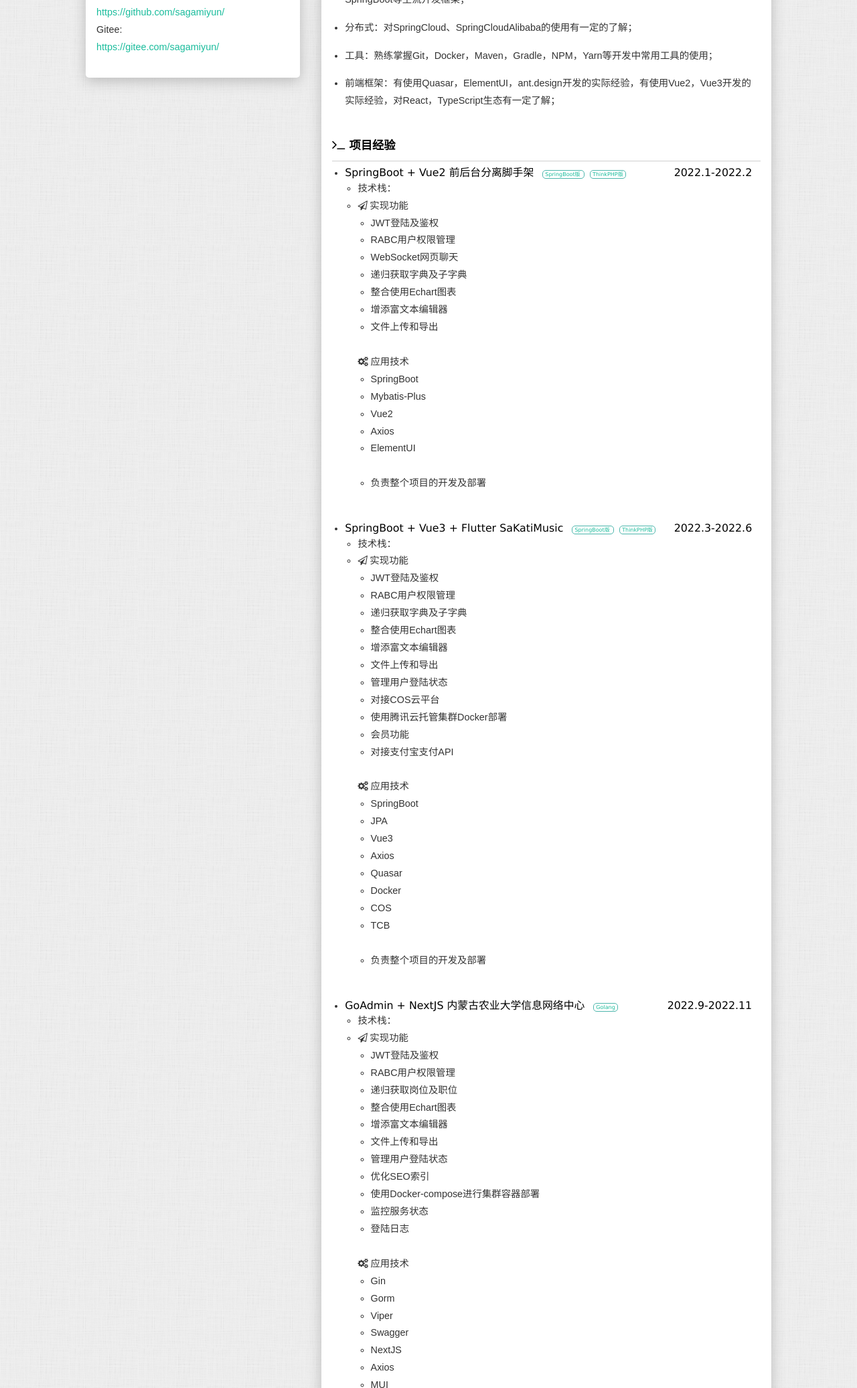
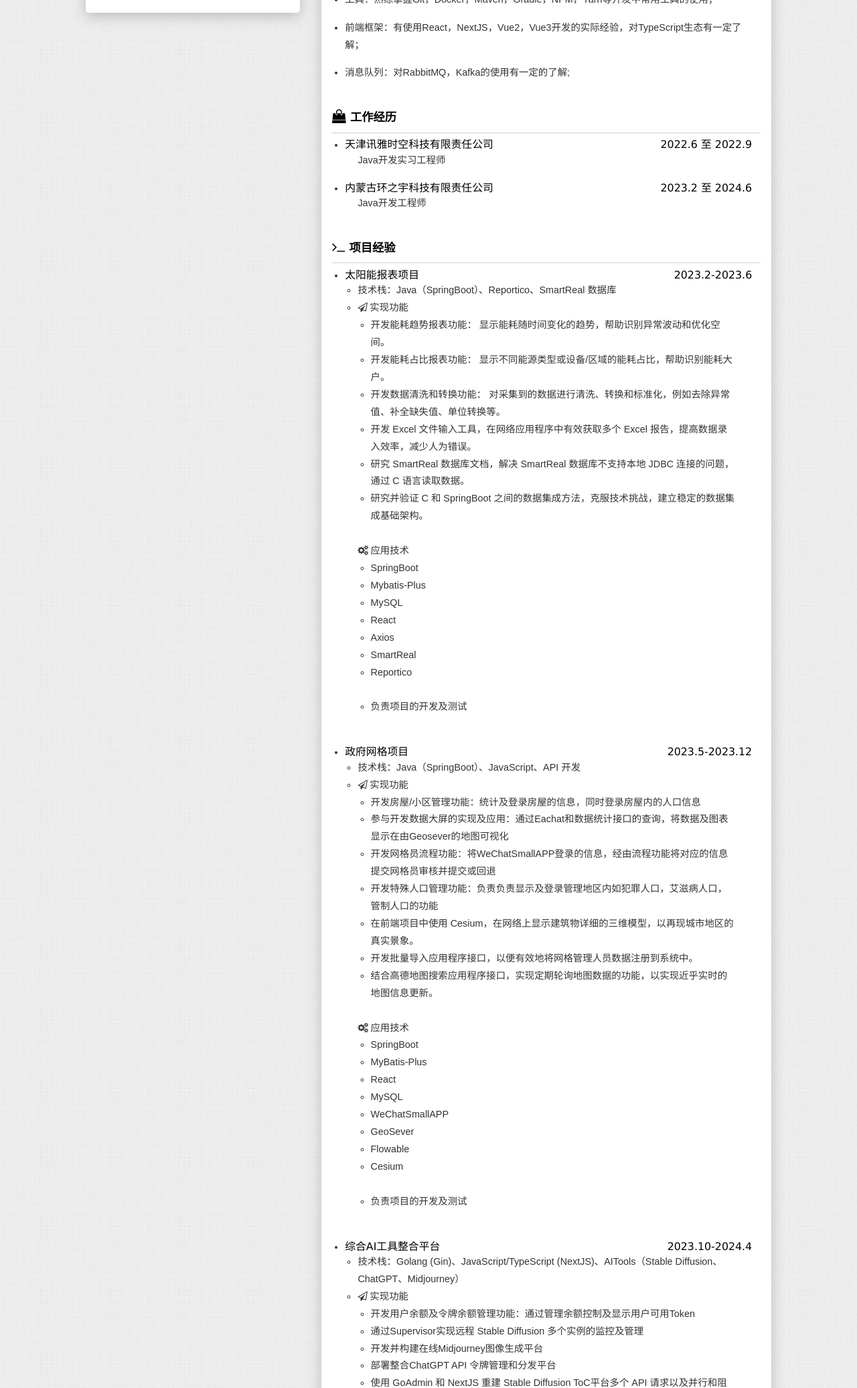
Before and after one commit to SagamiYun/jpresume, a plain HTML site: page index.html in a window 1280 px wide. Shown: the part 561-2634 px from the top of the page at 67% size. Drawn offline with Linux system fonts and the light colour scheme; a script that the page names is missing; files whose address does not match are found by name.

Commit message:
in Japan 2025 hajimete update resume -0

```diff
--- a/index.html
+++ b/index.html
@@ -160,7 +160,7 @@ var _hmt = _hmt || [];
             </section>
 
             <h1 class="name">乔磊</h1>
-            <h4 class="info-job">码农 / 呼和浩特</h4>
+            <!-- <h4 class="info-job">码农 / 呼和浩特</h4> -->
 
         </section>
 
@@ -172,12 +172,12 @@ var _hmt = _hmt || [];
             <ul>
                 <li>
                     <label>个人信息</label>
-                    <span>乔磊 / 男 / 21岁</span>
+                    <span>乔磊 / 男 / 26岁</span>
                 </li>
-                <!-- <li> -->
-                    <!-- <label>英语水平</label> -->
-                    <!-- <span>CET-0</span> -->
-                <!-- </li> -->
+                <li>
+                    <label>日语水平</label>
+                    <span>JLPT N2</span>
+                </li>
             </ul>
         </section>
 
@@ -187,26 +187,11 @@ var _hmt = _hmt || [];
                 <i class="fa fa-phone" aria-hidden="true"></i>联系方式</h2>
             <hr>
             <ul>
-                <li>
-                    <label>手机</label>
-                    <a href="tel:15548739830" target="_blank">155-4873-9830</a>
-                </li>
-                <li>
-                    <label>邮箱：</label><br>
-                    <a href="mailto:sagamiyunwork@gmail.com" target="_blank">sagamiyunwork@gmail.com</a>
-                </li>
-                <li>
-                    <label>博客：</label><br>
-                    <a href="https://sagamiyun.me/" target="_blank">https://sagamiyun.me/</a>
-                </li>
-                <li>
-                    <label>Github:</label><br>
-                    <a href="https://github.com/sagamiyun" target="_blank">https://github.com/sagamiyun/</a>
-                </li>
-                <li>
-                    <label>Gitee:</label><br>
-                    <a href="https://gitee.com/sagamiyun/" target="_blank">https://gitee.com/sagamiyun/</a>
-                </li>
+                <li><label>手机</label><a href="tel:080-5777-7962" target="_blank">080-5777-7962</a></li>
+                <li><label>邮箱：</label><br><a href="mailto:kyoraijpmasterwork@gmail.com" target="_blank">kyoraijpmasterwork@gmail.com</a></li>
+                <li><label>博客：</label><br><a href="https://sagamiyun.me/" target="_blank">sagamiyun.me</a></li>
+                <!-- <li><label>Github:</label><br><a href="https://github.com/sagamiyun" target="_blank">https://github.com/sagamiyun/</a></li> -->
+                <!-- <li><label>Gitee:</label><br><a href="https://gitee.com/sagamiyun/" target="_blank">https://gitee.com/sagamiyun/</a></li> -->
             </ul>
         </section>
 
@@ -316,26 +301,28 @@ var _hmt = _hmt || [];
             <hr>
                     <ul class="info-content">
                         <li>计算机基础：了解数据结构、操作系统、计算机网络和计算机组成原理基础知识；</li>
-                        <li>Linux：熟悉Linux下开发环境软件的安装和配置，有Linux下部署SpringBoot，ThinkPHP，Gin单体项目的经验；</li>
+                        <li>Linux：熟悉Linux下开发环境软件的安装和配置，有Linux下部署SpringBoot，Gin单体项目的经验；</li>
                         <li>Java：熟练掌握Java基础知识，了解JUC并发等相关原理；</li>
-                        <li>PHP：熟练掌握PHP基础知识，有使用ThinkPHP开发API的经验，对Laravel框架有一定了解；</li>
+                        <!-- <li>PHP：熟练掌握PHP基础知识，有使用ThinkPHP开发API的经验，对Laravel框架有一定了解；</li> -->
                         <li>JavaScript：熟练掌握JS基础事件及语法，熟悉ES6语法规范，有使用过NodeJS开发过API的经验；</li>
                         <li>Golang：熟练掌握Go基础知识，有使用Gin开发API的经验；</li>
                         <li>数据库：熟练使用MySQL数据库，了解并掌握MongoDB、Redis等NoSQL；</li>
                         <li>J2EE：熟练掌握Spring、SpringMVC、Mybatis、Mybatis-Plus、JPA、SpringSecurity、SpringBoot等主流开发框架；</li>
                         <!-- <li>单元测试：熟练使用Junit，Debug对项目进行调优及检查，对log4j，log4j2的使用有一定了解；</li> -->
-                        <li>分布式：对SpringCloud、SpringCloudAlibaba的使用有一定的了解；</li>
+                        <!-- <li>分布式：对SpringCloud、SpringCloudAlibaba的使用有一定的了解；</li> -->
                         <!-- <li>容器集群及编排：对DockerSwarm、Kubernetes的使用有一定的了解；</li> -->
                         <li>工具：熟练掌握Git，Docker，Maven，Gradle，NPM，Yarn等开发中常用工具的使用；</li>
-                        <li>前端框架：有使用Quasar，ElementUI，ant.design开发的实际经验，有使用Vue2，Vue3开发的实际经验，对React，TypeScript生态有一定了解；</li>
+                        <li>前端框架：有使用React，NextJS，Vue2，Vue3开发的实际经验，对TypeScript生态有一定了解；</li>
                         <!-- <li>移动端开发：了解Kotlin安卓原生开发，对Flutter及React Native框架有一定了解；</li> -->
                         <!-- <li>渗透测试：对SqlMap、NMAP、Metasploit、BurpSuite的使用有一定了解</li> -->
-                        <!-- <li>消息队列：对RabbitMQ，Kafka的使用有一定的了解;</li> -->
+                        <li>消息队列：对RabbitMQ，Kafka的使用有一定的了解;</li>
                     </ul>
 
         </section>
+
         <!-- 工作经历 -->
-        <!--
+        <br/>
+
         <section class="work info-unit">
             <h2>
                 <i class="fa fa-shopping-bag" aria-hidden="true"></i>工作经历</h2>
@@ -343,17 +330,25 @@ var _hmt = _hmt || [];
             <ul>
                 <li>
                     <h3>
-                              <span>[题目]</span>
-                              <time>2016.X 至 2017.X</time>
+                        <span>天津讯雅时空科技有限责任公司</span>
+                        <time>2022.6 至 2022.9</time>
                     </h3>
                     <ul class="info-content">
-                              <li>[内容]
-                                  <mark>[技术栈]</mark>，实现
-                                 </li>
+                        Java开发实习工程师
                     </ul>
                 </li>
+                <li>
+                    <h3>
+                        <span>内蒙古环之宇科技有限责任公司</span>
+                        <time>2023.2 至 2024.6</time>
+                    </h3>
+                    <ul class="info-content">
+                        Java开发工程师
                     </ul>
-              </section>-->
+                </li>
+
+            </ul>
+        </section>
 
         <!-- 项目经验 -->
         <br>
@@ -365,29 +360,22 @@ var _hmt = _hmt || [];
             <ul>
                 <li>
                     <h3>
-                        <span>SpringBoot + Vue2 前后台分离脚手架</span>
-                        <span class="link">
-                            <a href="https://gitee.com/xqnode/springboot-vue-demo" target="_blank">SpringBoot版</a>
-                        </span>
-                        <span class="link">
-                            <a href="https://github.com/SagamiYun/php-bg-manage" target="_blank">ThinkPHP版</a>
-                        </span>
-                        <time>2022.1-2022.2</time>
+                        <span>太阳能报表项目</span>
+                        <time>2023.2-2023.6</time>
                     </h3>
                     <ul class="info-content">
-                        <li>技术栈：</li>
+                        <li>技术栈：Java（SpringBoot）、Reportico、SmartReal 数据库</li>
                         <li>
                             <i class="fa fa-paper-plane-o" aria-hidden="true">
                                 实现功能
                             </i>
                             <ul>
-                                <li>JWT登陆及鉴权</li>
-                                <li>RABC用户权限管理</li>
-                                <li>WebSocket网页聊天</li>
-                                <li>递归获取字典及子字典</li>
-                                <li>整合使用Echart图表</li>
-                                <li>增添富文本编辑器</li>
-                                <li>文件上传和导出</li>
+                                <li>开发能耗趋势报表功能： 显示能耗随时间变化的趋势，帮助识别异常波动和优化空间。</li>
+                                <li>开发能耗占比报表功能： 显示不同能源类型或设备/区域的能耗占比，帮助识别能耗大户。</li>
+                                <li>开发数据清洗和转换功能： 对采集到的数据进行清洗、转换和标准化，例如去除异常值、补全缺失值、单位转换等。</li>
+                                <li>开发 Excel 文件输入工具，在网络应用程序中有效获取多个 Excel 报告，提高数据录入效率，减少人为错误。</li>
+                                <li>研究 SmartReal 数据库文档，解决 SmartReal 数据库不支持本地 JDBC 连接的问题，通过 C 语言读取数据。</li>
+                                <li>研究并验证 C 和 SpringBoot 之间的数据集成方法，克服技术挑战，建立稳定的数据集成基础架构。</li>
                             </ul>
                             <br/>
                             <i class="fa fa-cogs">
@@ -396,20 +384,19 @@ var _hmt = _hmt || [];
                             <ul>
                                 <li>SpringBoot</li>
                                 <li>Mybatis-Plus</li>
-                                <li>Vue2</li>
+                                <li>MySQL</li>
+                                <li>React</li>
                                 <li>Axios</li>
-                                <li>ElementUI</li>
+                                <li>SmartReal</li>
+                                <li>Reportico</li>
                             </ul>
                             <!-- [功能描述]<br> -->
                             <br>
                         </li>
                         <ul>
-                            <li>负责整个项目的开发及部署</li>
+                            <li>负责项目的开发及测试</li>
                         </ul>
-                        <!-- <li>
-                            <i class="fa fa-bars" aria-hidden="true"></i> -->
-                            <!-- <mark>“调研-设计-实现-上线”</mark>  -->
-                            <!-- <ul>
+                        <!-- <li> <i class="fa fa-bars" aria-hidden="true"></i> <mark>“调研-设计-实现-上线”</mark>  <ul>
                                 <li>负责整个项目的全权开发及部署</li>
                             </ul> -->
 
@@ -422,33 +409,23 @@ var _hmt = _hmt || [];
 
                 <li>
                     <h3>
-                        <span>SpringBoot + Vue3 + Flutter SaKatiMusic</span>
-                        <span class="link">
-                            <a href="https://gitee.com/sagamiyun/sakati-music" target="_blank">SpringBoot版</a>
-                        </span>
-                        <span class="link">
-                            <a href="https://gitee.com/sagamiyun/sakati-tp5-api" target="_blank">ThinkPHP版</a>
-                        </span>
-                        <time>2022.3-2022.6</time>
+                        <span>政府网格项目</span>
+                        <time>2023.5-2023.12</time>
                     </h3>
                     <ul class="info-content">
-                        <li>技术栈：</li>
+                        <li>技术栈：Java（SpringBoot）、JavaScript、API 开发</li>
                         <li>
                             <i class="fa fa-paper-plane-o" aria-hidden="true">
                                 实现功能
                             </i>
                             <ul>
-                                <li>JWT登陆及鉴权</li>
-                                <li>RABC用户权限管理</li>
-                                <li>递归获取字典及子字典</li>
-                                <li>整合使用Echart图表</li>
-                                <li>增添富文本编辑器</li>
-                                <li>文件上传和导出</li>
-                                <li>管理用户登陆状态</li>
-                                <li>对接COS云平台</li>
-                                <li>使用腾讯云托管集群Docker部署</li>
-                                <li>会员功能</li>
-                                <li>对接支付宝支付API</li>
+                                <li>开发房屋/小区管理功能：统计及登录房屋的信息，同时登录房屋内的人口信息</li>
+                                <li>参与开发数据大屏的实现及应用：通过Eachat和数据统计接口的查询，将数据及图表显示在由Geosever的地图可视化</li>
+                                <li>开发网格员流程功能：将WeChatSmallAPP登录的信息，经由流程功能将对应的信息提交网格员审核并提交或回退</li>
+                                <li>开发特殊人口管理功能：负责负责显示及登录管理地区内如犯罪人口，艾滋病人口，管制人口的功能</li>
+                                <li>在前端项目中使用 Cesium，在网络上显示建筑物详细的三维模型，以再现城市地区的真实景象。</li>
+                                <li>开发批量导入应用程序接口，以便有效地将网格管理人员数据注册到系统中。</li>
+                                <li>结合高德地图搜索应用程序接口，实现定期轮询地图数据的功能，以实现近乎实时的地图信息更新。</li>
                             </ul>
                             <br/>
                             <i class="fa fa-cogs">
@@ -456,19 +433,19 @@ var _hmt = _hmt || [];
                             </i>
                             <ul>
                                 <li>SpringBoot</li>
-                                <li>JPA</li>
-                                <li>Vue3</li>
-                                <li>Axios</li>
-                                <li>Quasar</li>
-                                <li>Docker</li>
-                                <li>COS</li>
-                                <li>TCB</li>
+                                <li>MyBatis-Plus</li>
+                                <li>React</li>
+                                <li>MySQL</li>
+                                <li>WeChatSmallAPP</li>
+                                <li>GeoSever</li>
+                                <li>Flowable</li>
+                                <li>Cesium</li>
                             </ul>
                             <!-- [功能描述]<br> -->
                             <br>
                         </li>
                         <ul>
-                            <li>负责整个项目的开发及部署</li>
+                            <li>负责项目的开发及测试</li>
                         </ul>
                     </ul>
                 </li>
@@ -477,30 +454,22 @@ var _hmt = _hmt || [];
 
                 <li>
                     <h3>
-                        <span>GoAdmin + NextJS 内蒙古农业大学信息网络中心</span>
-                        <span class="link">
-                            <a href="https://gitee.com/sagamiyun/imau-netcenter-web" target="_blank">Golang</a>
-                        </span>
-                        <time>2022.9-2022.11</time>
+                        <span>综合AI工具整合平台</span>
+                        <time>2023.10-2024.4</time>
                     </h3>
                     <ul class="info-content">
-                        <li>技术栈：</li>
+                        <li>技术栈：Golang (Gin)、JavaScript/TypeScript (NextJS)、AITools（Stable Diffusion、ChatGPT、Midjourney）</li>
                         <li>
                             <i class="fa fa-paper-plane-o" aria-hidden="true">
                                 实现功能
                             </i>
                             <ul>
-                                <li>JWT登陆及鉴权</li>
-                                <li>RABC用户权限管理</li>
-                                <li>递归获取岗位及职位</li>
-                                <li>整合使用Echart图表</li>
-                                <li>增添富文本编辑器</li>
-                                <li>文件上传和导出</li>
-                                <li>管理用户登陆状态</li>
-                                <li>优化SEO索引</li>
-                                <li>使用Docker-compose进行集群容器部署</li>
-                                <li>监控服务状态</li>
-                                <li>登陆日志</li>
+                                <li>开发用户余额及令牌余额管理功能：通过管理余额控制及显示用户可用Token</li>
+                                <li>通过Supervisor实现远程 Stable Diffusion 多个实例的监控及管理</li>
+                                <li>开发并构建在线Midjourney图像生成平台</li>
+                                <li>部署整合ChatGPT API 令牌管理和分发平台</li>
+                                <li>使用 GoAdmin 和 NextJS 重建 Stable Diffusion ToC平台多个 API 请求以及并行和阻塞队列功能。</li>
+                                <li>构建全面的人工智能全栈平台，包括 、在线 Midjourney 图像生成平台、NextChat 和 Midjourney Web 应用程序。</li>
                             </ul>
                             <br/>
                             <i class="fa fa-cogs">
@@ -509,19 +478,62 @@ var _hmt = _hmt || [];
                             <ul>
                                 <li>Gin</li>
                                 <li>Gorm</li>
-                                <li>Viper</li>
-                                <li>Swagger</li>
+                                <li>MySQL</li>
+                                <li>Vue3</li>
+                                <li>Supervisor</li>
                                 <li>NextJS</li>
-                                <li>Axios</li>
-                                <li>MUI</li>
-                                <li>Docker-compose</li>
-                                <li>Redux</li>
+                                <li>Stable Diffusion</li>
+                                <li>ChatGPT</li>
+                                <li>Midjourney</li>
                             </ul>
                             <!-- [功能描述]<br> -->
                             <br>
                         </li>
                         <ul>
-                            <li>负责整个项目的开发及部署</li>
+                            <li>负责项目的开发测试及部署</li>
+                        </ul>
+                    </ul>
+                </li>
+
+                <br>
+
+                <li>
+                    <h3>
+                        <span>低代码平台开发项目</span>
+                        <time>2024.3-2024.6</time>
+                    </h3>
+                    <ul class="info-content">
+                        <li>技术栈：Java（SpringBoot）、JavaScript/TypeScript（NodeJS）、RabbitMQ</li>
+                        <li>
+                            <i class="fa fa-paper-plane-o" aria-hidden="true">
+                                实现功能
+                            </i>
+                            <ul>
+                                <li>开发基于RabbitMQ实现的消息队列功能：实现消息的发布、订阅和分发</li>
+                                <li>开发设计SpringBoot与NodeJS相互的查询接口及对应的接口安全权限</li>
+                                <li>设计低代码平台的综合界面、部分架构设计、NodeJS 接口集成。</li>
+                                <li>设计NodeJS元数据结构，通过接口的模式暴露给SpringBoot端其ER模型的添加删除的功能</li>
+                                <li>开发NodeJS的基础CRUD接口模板，在ER模型变更之后，即可刷新其查询添加接口，通过匹配通配符的方式将SpringBoot的请求代理到NodeJS端</li>
+                                <li>开发面向用户的Flowable流程设计器及管理功能</li>
+                            </ul>
+                            <br/>
+                            <i class="fa fa-cogs">
+                                应用技术
+                            </i>
+                            <ul>
+                                <li>SpringBoot</li>
+                                <li>MySQL</li>
+                                <li>RabbitMQ</li>
+                                <li>React</li>
+                                <li>Sequelize</li>
+                                <li>Jest</li>
+                                <li>Flowable</li>
+                            </ul>
+                            <!-- [功能描述]<br> -->
+                            <br>
+                        </li>
+                        <ul>
+                            <li>负责项目的开发及测试</li>
                         </ul>
                     </ul>
                 </li>
```
Also changed, not shown: 1 other file. Lines whose indentation alone changed are shown as unchanged.
